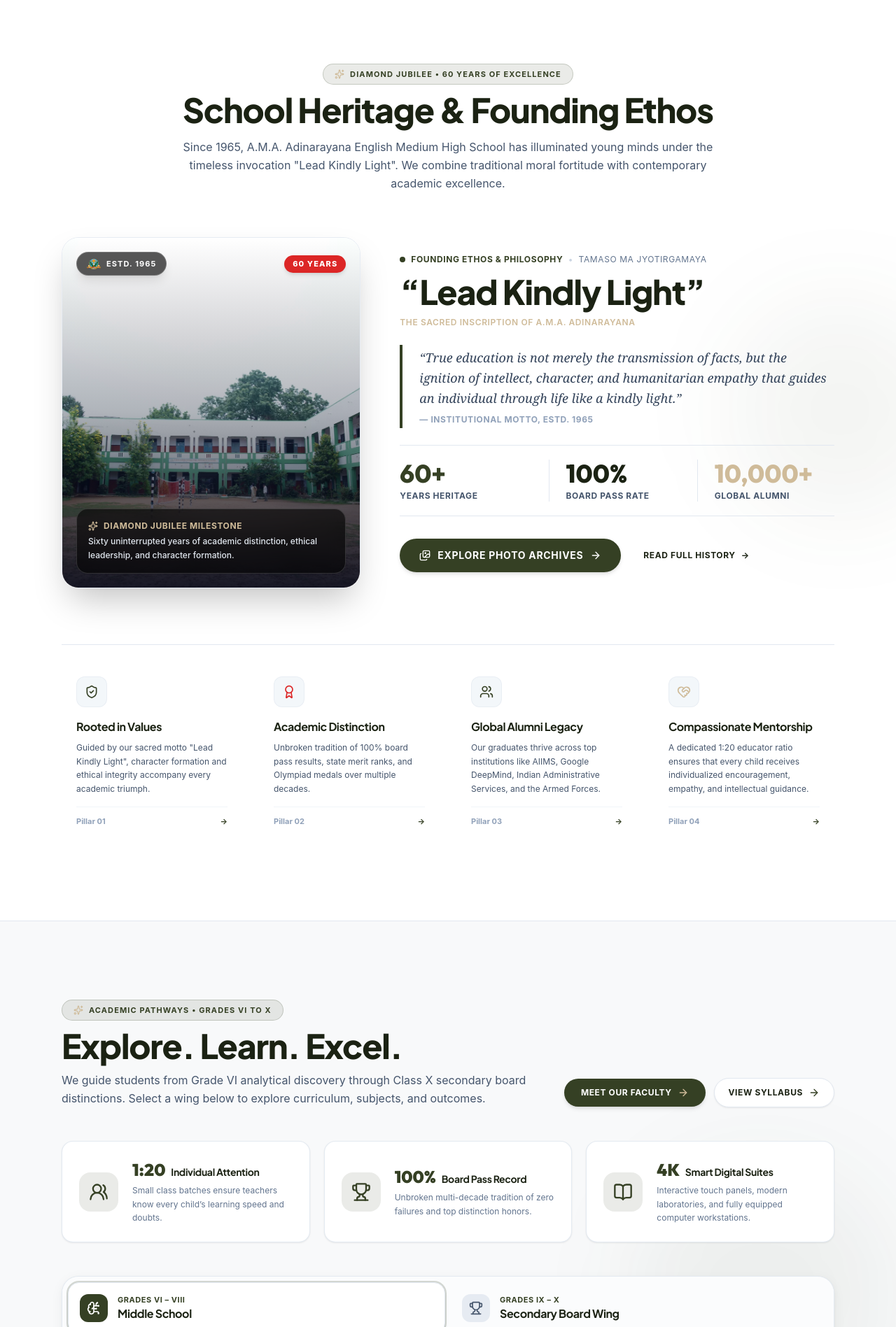
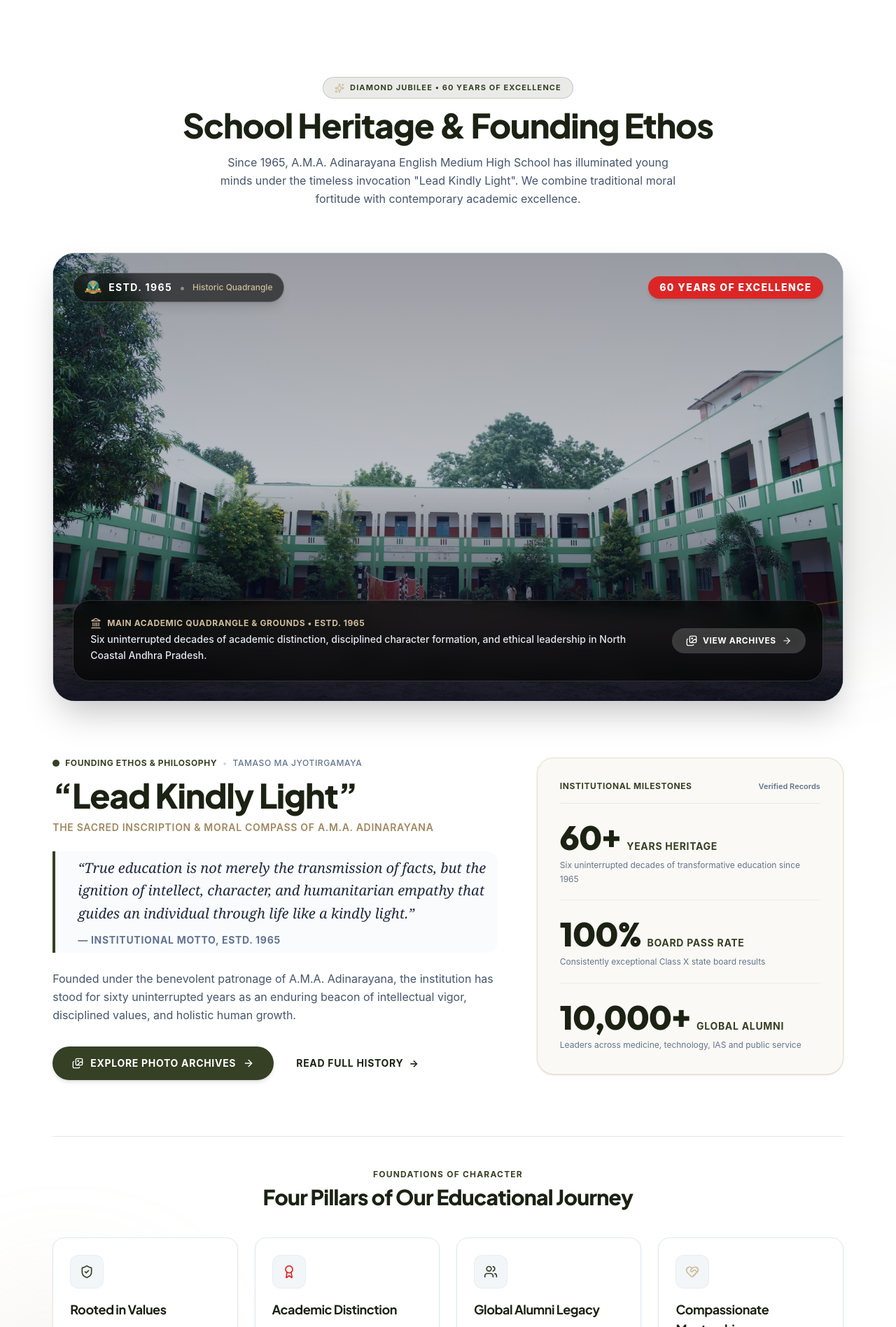
Before and after one commit to amaacbseschool/amaahighschool, a React (Vite) app: page / in a window 1280 px wide. Shown: the part 883-2780 px from the top of the page at 70% size. Built offline with nearby package versions, Linux system fonts and the light colour scheme; no server answers; the database is empty.

Commit message:
feat: redesign heritage section with panoramic full-size photo, enlarge navbar logo, remove topbar admin button, and enable notices on all pages

```diff
--- a/src/App.tsx
+++ b/src/App.tsx
@@ -231,8 +231,8 @@ export function App() {
         onOpenSearch={() => setSearchModalOpen(true)}
       />
 
-      {/* 3. Live SQL School Notices (Shown on Subpages) */}
-      {route !== 'home' && <NoticeTicker notices={notices} />}
+      {/* 3. Live SQL School Notices (Shown on All Pages) */}
+      <NoticeTicker notices={notices} />
 
       {/* 4. Multi-Page Main Content Area with Route Transitions */}
       <main className="flex-1">
--- a/src/components/SchoolHeritageSection.tsx
+++ b/src/components/SchoolHeritageSection.tsx
@@ -8,6 +8,7 @@ import {
   Images,
   HeartHandshake,
   ArrowRight,
+  Landmark,
 } from 'lucide-react';
 import { TextReveal } from './motion/TextReveal';
 import { AnimatedCounter } from './motion/AnimatedCounter';
@@ -53,9 +54,9 @@ const DEFAULT_PILLARS = [
 ];
 
 const DEFAULT_STATS = [
-  { value: 60, suffix: '+', label: 'Years Heritage' },
-  { value: 100, suffix: '%', label: 'Board Pass Rate' },
-  { value: 10000, suffix: '+', label: 'Global Alumni' },
+  { value: 60, suffix: '+', label: 'Years Heritage', sublabel: 'Six uninterrupted decades of transformative education since 1965' },
+  { value: 100, suffix: '%', label: 'Board Pass Rate', sublabel: 'Consistently exceptional Class X state board results' },
+  { value: 10000, suffix: '+', label: 'Global Alumni', sublabel: 'Leaders across medicine, technology, IAS and public service' },
 ];
 
 const COLOR_MAP: Record<number, { iconColor: string; badgeColor: string }> = {
@@ -110,6 +111,7 @@ export const SchoolHeritageSection: React.FC<SchoolHeritageSectionProps> = ({
           value: numVal,
           suffix,
           label: st.title || fallback.label,
+          sublabel: st.description || fallback.sublabel,
         };
       });
     }
@@ -136,19 +138,20 @@ export const SchoolHeritageSection: React.FC<SchoolHeritageSectionProps> = ({
 
   return (
     <section id="heritage" className="py-20 lg:py-28 bg-white border-b border-slate-200 relative overflow-hidden">
-      {/* Decorative ambient blue light */}
-      <div className="absolute top-1/3 -right-20 w-80 h-80 bg-[#354024]/5 rounded-full blur-3xl pointer-events-none" />
+      {/* Decorative ambient ambient gradients */}
+      <div className="absolute top-1/4 -right-24 w-96 h-96 bg-[#354024]/5 rounded-full blur-3xl pointer-events-none" />
+      <div className="absolute bottom-10 -left-24 w-96 h-96 bg-[#cfbb99]/10 rounded-full blur-3xl pointer-events-none" />
 
-      <div className="w-[90%] mx-auto px-2 sm:px-4 lg:px-6 relative z-10">
-        {/* Section Header */}
+      <div className="w-[92%] max-w-7xl mx-auto px-2 sm:px-4 lg:px-6 relative z-10">
+        {/* 1. SECTION HEADER */}
         <motion.div
           initial={{ opacity: 0, y: 25 }}
           whileInView={{ opacity: 1, y: 0 }}
           viewport={{ once: true, margin: '-50px' }}
           transition={{ duration: 0.55 }}
-          className="text-center max-w-3xl mx-auto mb-16"
+          className="text-center max-w-3xl mx-auto mb-12 sm:mb-16"
         >
-          <div className="inline-flex items-center gap-2 bg-[#354024]/10 border border-[#354024]/20 px-4 py-1.5 rounded-full mb-3">
+          <div className="inline-flex items-center gap-2 bg-[#354024]/10 border border-[#354024]/20 px-4 py-1.5 rounded-full mb-3.5">
             <Sparkles className="w-3.5 h-3.5 text-[#cfbb99]" />
             <span className="text-[11px] font-bold tracking-widest text-[#354024] uppercase">
               {eyebrow}
@@ -159,125 +162,126 @@ export const SchoolHeritageSection: React.FC<SchoolHeritageSectionProps> = ({
             <TextReveal>{heading}</TextReveal>
           </h2>
 
-          <p className="text-slate-600 text-sm sm:text-base mt-4 leading-relaxed">
+          <p className="text-slate-600 text-sm sm:text-base mt-4 leading-relaxed max-w-2xl mx-auto">
             {subheading}
           </p>
         </motion.div>
 
-        {/* Unboxed Editorial Showcase Layout */}
-        <div className="max-w-6xl mx-auto mb-20">
-          <div className="grid grid-cols-1 lg:grid-cols-12 gap-10 lg:gap-14 items-center">
-            {/* Left: Photographic Archival Visual (5 cols) */}
+        {/* 2. GRAND FULL-SIZE PHOTO ARCHITECTURAL SHOWCASE (NOT A SQUEEZED CARD) */}
         <motion.div
-              initial={{ opacity: 0, x: -25 }}
-              whileInView={{ opacity: 1, x: 0 }}
+          initial={{ opacity: 0, y: 30 }}
+          whileInView={{ opacity: 1, y: 0 }}
           viewport={{ once: true }}
-              transition={{ duration: 0.6 }}
-              className="lg:col-span-5"
+          transition={{ duration: 0.65 }}
+          className="mb-16 sm:mb-20"
         >
-              <div className="relative rounded-3xl overflow-hidden shadow-2xl border border-slate-200/80 group">
+          <div className="relative rounded-3xl sm:rounded-4xl overflow-hidden shadow-2xl border border-slate-200/90 group bg-slate-950">
+            {/* The Landscape Architectural Photograph in Full Glory */}
             <img
               src={imageUrl}
-                  alt="A.M.A. Adinarayana High School Campus Quadrangle"
-                  className="w-full h-[380px] sm:h-[440px] lg:h-[500px] object-cover object-center transition-transform duration-700 ease-out group-hover:scale-105"
+              alt="A.M.A. Adinarayana High School Historic Quadrangle and Academic Block"
+              className="w-full h-[360px] sm:h-[480px] md:h-[560px] lg:h-[640px] object-cover object-center transition-transform duration-1000 ease-out group-hover:scale-103"
             />
-                <div className="absolute inset-0 bg-gradient-to-t from-slate-950/90 via-slate-950/30 to-transparent" />
 
-                {/* Floating Top Badge */}
-                <div className="absolute top-5 left-5 right-5 flex items-center justify-between z-10">
-                  <div className="inline-flex items-center gap-2 bg-black/65 backdrop-blur-md border border-white/20 px-3.5 py-1.5 rounded-full shadow-lg">
-                    <img src={logoImg} alt="Crest" className="w-5 h-5 object-contain" />
-                    <span className="text-[11px] font-bold text-white tracking-widest uppercase">
+            {/* Depth Vignette & Atmospheric Gradients */}
+            <div className="absolute inset-0 bg-gradient-to-t from-slate-950/90 via-slate-950/25 to-slate-950/40 pointer-events-none" />
+
+            {/* Top Heritage Badges */}
+            <div className="absolute top-4 sm:top-7 left-4 sm:left-7 right-4 sm:right-7 flex items-center justify-between z-10">
+              <div className="inline-flex items-center gap-2.5 bg-black/60 backdrop-blur-md border border-white/20 px-4 py-2 rounded-full shadow-lg">
+                <img src={logoImg} alt="Crest" className="w-5 h-5 sm:w-6 sm:h-6 object-contain" />
+                <span className="text-xs sm:text-sm font-bold text-white tracking-widest uppercase">
                   ESTD. 1965
                 </span>
-                  </div>
-                  <span className="bg-[#dc2626] text-white text-[11px] font-extrabold uppercase tracking-widest px-3 py-1 rounded-full shadow-md">
-                    60 YEARS
+                <span className="text-white/40 hidden sm:inline">•</span>
+                <span className="text-xs text-[#cfbb99] font-medium hidden sm:inline">
+                  Historic Quadrangle
                 </span>
               </div>
 
-                {/* Bottom Archival Caption */}
-                <div className="absolute bottom-5 left-5 right-5 z-10">
-                  <div className="bg-black/60 backdrop-blur-md border border-white/15 rounded-2xl p-4 text-white">
+              <div className="flex items-center gap-2">
+                <span className="bg-[#dc2626] text-white text-xs sm:text-sm font-extrabold uppercase tracking-widest px-4 py-1.5 rounded-full shadow-md">
+                  60 YEARS OF EXCELLENCE
+                </span>
+              </div>
+            </div>
+
+            {/* Bottom Panoramic Plaque / Caption Ribbon */}
+            <div className="absolute bottom-4 sm:bottom-7 left-4 sm:left-7 right-4 sm:right-7 z-10">
+              <div className="bg-black/65 backdrop-blur-md border border-white/15 rounded-2xl sm:rounded-3xl p-4 sm:p-6 text-white flex flex-col md:flex-row md:items-center justify-between gap-4 shadow-xl">
+                <div>
                   <div className="flex items-center gap-2 text-xs font-bold text-[#cfbb99] uppercase tracking-wider mb-1">
-                      <Sparkles className="w-3.5 h-3.5 text-[#cfbb99]" />
-                      <span>Diamond Jubilee Milestone</span>
+                    <Landmark className="w-4 h-4 text-[#cfbb99]" />
+                    <span>Main Academic Quadrangle & Grounds • Estd. 1965</span>
                   </div>
-                    <p className="text-xs text-slate-200 font-medium leading-relaxed">
-                      Sixty uninterrupted years of academic distinction, ethical leadership, and character formation.
+                  <p className="text-xs sm:text-sm text-slate-200 font-medium leading-relaxed max-w-3xl">
+                    Six uninterrupted decades of academic distinction, disciplined character formation, and ethical leadership in North Coastal Andhra Pradesh.
                   </p>
+                </div>
+
+                <div className="flex items-center gap-3 shrink-0">
+                  <button
+                    onClick={() => {
+                      if (onNavigateRoute) {
+                        onNavigateRoute('gallery');
+                      } else {
+                        const el = document.getElementById('gallery');
+                        if (el) el.scrollIntoView({ behavior: 'smooth' });
+                      }
+                    }}
+                    className="inline-flex items-center gap-2 bg-white/20 hover:bg-white text-white hover:text-[#1b2213] text-xs font-bold uppercase tracking-wider px-5 py-2.5 rounded-full transition-all duration-300 cursor-pointer backdrop-blur-sm"
+                  >
+                    <Images className="w-4 h-4" />
+                    <span>View Archives</span>
+                    <ArrowRight className="w-3.5 h-3.5" />
+                  </button>
+                </div>
               </div>
             </div>
           </div>
         </motion.div>
 
-            {/* Right: Editorial Content & Ethos directly on page (7 cols) */}
+        {/* 3. EDITORIAL NARRATIVE & METRICS SPREAD */}
+        <div className="grid grid-cols-1 lg:grid-cols-12 gap-10 lg:gap-14 items-start mb-20">
+          {/* Left: Ethos, Sacred Quote & Actions (7 cols) */}
           <motion.div
-              initial={{ opacity: 0, x: 25 }}
+            initial={{ opacity: 0, x: -20 }}
             whileInView={{ opacity: 1, x: 0 }}
             viewport={{ once: true }}
             transition={{ duration: 0.6 }}
-              className="lg:col-span-7 flex flex-col justify-center space-y-6"
+            className="lg:col-span-7 space-y-6"
           >
             <div>
-                {/* Eyebrow */}
               <div className="flex items-center gap-2 text-xs font-bold text-[#354024] uppercase tracking-wider mb-2">
-                  <span className="w-2 h-2 rounded-full bg-[#354024]" />
+                <span className="w-2.5 h-2.5 rounded-full bg-[#354024]" />
                 <span>FOUNDING ETHOS & PHILOSOPHY</span>
                 <span className="text-slate-300">•</span>
-                  <span className="text-slate-500 font-normal">{badgePhilosophy}</span>
+                <span className="text-slate-500 font-medium">{badgePhilosophy}</span>
               </div>
 
-                {/* Main Heading */}
               <h3 className="font-crest text-3xl sm:text-4xl lg:text-5xl font-extrabold text-[#1b2213] tracking-tight leading-tight">
                 “Lead Kindly Light”
               </h3>
-                <p className="text-xs font-semibold text-[#cfbb99] tracking-wider uppercase mt-1.5">
-                  The Sacred Inscription of A.M.A. Adinarayana
+              <p className="text-xs sm:text-sm font-semibold text-[#9e8760] tracking-wider uppercase mt-1.5">
+                The Sacred Inscription & Moral Compass of A.M.A. Adinarayana
               </p>
             </div>
 
             {/* Editorial Quote */}
-              <div className="relative pl-6 border-l-4 border-[#354024] py-1">
-                <p className="font-serif text-base sm:text-lg text-slate-700 italic leading-relaxed">
+            <div className="relative pl-6 sm:pl-8 border-l-4 border-[#354024] py-2 bg-slate-50/70 rounded-r-2xl">
+              <p className="font-serif text-base sm:text-lg lg:text-xl text-slate-800 italic leading-relaxed">
                 {quoteText}
               </p>
-                <div className="mt-2 text-xs font-bold text-slate-400 uppercase tracking-wider">
+              <div className="mt-3 text-xs sm:text-sm font-bold text-slate-500 uppercase tracking-wider">
                 — {quoteAuthor}
               </div>
             </div>
 
-              {/* 3 Metric Stats with Clean Dividers */}
-              <div className="grid grid-cols-3 gap-4 py-5 border-y border-slate-200">
-                <div className="text-left">
-                  <div className="text-3xl sm:text-4xl font-extrabold text-[#354024] font-modern">
-                    <AnimatedCounter value={statItems[0].value} suffix={statItems[0].suffix} />
-                  </div>
-                  <div className="text-xs font-bold text-slate-600 uppercase tracking-wider mt-1">
-                    {statItems[0].label}
-                  </div>
-                </div>
+            <p className="text-slate-600 text-sm sm:text-base leading-relaxed">
+              Founded under the benevolent patronage of A.M.A. Adinarayana, the institution has stood for sixty uninterrupted years as an enduring beacon of intellectual vigor, disciplined values, and holistic human growth.
+            </p>
 
-                <div className="text-left border-l border-slate-200 pl-4 sm:pl-6">
-                  <div className="text-3xl sm:text-4xl font-extrabold text-[#1b2213] font-modern">
-                    <AnimatedCounter value={statItems[1].value} suffix={statItems[1].suffix} />
-                  </div>
-                  <div className="text-xs font-bold text-slate-600 uppercase tracking-wider mt-1">
-                    {statItems[1].label}
-                  </div>
-                </div>
-
-                <div className="text-left border-l border-slate-200 pl-4 sm:pl-6">
-                  <div className="text-3xl sm:text-4xl font-extrabold text-[#cfbb99] font-modern">
-                    <AnimatedCounter value={statItems[2].value} suffix={statItems[2].suffix} />
-                  </div>
-                  <div className="text-xs font-bold text-slate-600 uppercase tracking-wider mt-1">
-                    {statItems[2].label}
-                  </div>
-                </div>
-              </div>
-
-              {/* Action Buttons Row */}
+            {/* CTAs */}
             <div className="flex flex-wrap items-center gap-4 pt-2">
               <button
                 onClick={() => {
@@ -298,7 +302,7 @@ export const SchoolHeritageSection: React.FC<SchoolHeritageSectionProps> = ({
               {onNavigateRoute && (
                 <button
                   onClick={() => onNavigateRoute('about')}
-                    className="inline-flex items-center gap-2 text-xs font-bold text-[#1b2213] hover:text-[#354024] uppercase tracking-wider transition-colors py-3.5 px-4 cursor-pointer"
+                  className="inline-flex items-center gap-2 text-xs sm:text-sm font-bold text-[#1b2213] hover:text-[#354024] uppercase tracking-wider transition-colors py-3.5 px-4 cursor-pointer"
                 >
                   <span>{secondaryCtaText}</span>
                   <span>→</span>
@@ -306,11 +310,59 @@ export const SchoolHeritageSection: React.FC<SchoolHeritageSectionProps> = ({
               )}
             </div>
           </motion.div>
-          </div>
+
+          {/* Right: Key Verified Statistics Cards (5 cols) */}
+          <motion.div
+            initial={{ opacity: 0, x: 20 }}
+            whileInView={{ opacity: 1, x: 0 }}
+            viewport={{ once: true }}
+            transition={{ duration: 0.6 }}
+            className="lg:col-span-5 bg-[#fbf9f5] border border-[#cfbb99]/40 rounded-3xl p-6 sm:p-8 space-y-6 shadow-sm"
+          >
+            <div className="flex items-center justify-between border-b border-slate-200/80 pb-4">
+              <span className="text-xs font-bold text-[#354024] uppercase tracking-wider">
+                Institutional Milestones
+              </span>
+              <span className="text-[11px] font-semibold text-slate-500">
+                Verified Records
+              </span>
             </div>
 
-        {/* 4 Core Heritage Pillars - Clean Editorial Grid */}
-        <div className="grid grid-cols-1 sm:grid-cols-2 lg:grid-cols-4 gap-6 pt-6 border-t border-slate-200">
+            {statItems.map((stat, idx) => (
+              <div
+                key={idx}
+                className={`${idx !== statItems.length - 1 ? 'border-b border-slate-200/70 pb-5' : ''}`}
+              >
+                <div className="flex items-baseline gap-2">
+                  <span className="text-3xl sm:text-4xl lg:text-5xl font-extrabold text-[#1b2213] font-modern">
+                    <AnimatedCounter value={stat.value} suffix={stat.suffix} />
+                  </span>
+                  <span className="text-xs sm:text-sm font-bold text-[#354024] uppercase tracking-wider">
+                    {stat.label}
+                  </span>
+                </div>
+                {stat.sublabel && (
+                  <p className="text-xs text-slate-500 mt-1.5 leading-relaxed">
+                    {stat.sublabel}
+                  </p>
+                )}
+              </div>
+            ))}
+          </motion.div>
+        </div>
+
+        {/* 4. FOUR CORE HERITAGE PILLARS */}
+        <div className="pt-10 border-t border-slate-200">
+          <div className="text-center mb-10">
+            <span className="text-xs font-bold uppercase tracking-widest text-[#354024]">
+              Foundations of Character
+            </span>
+            <h4 className="font-crest text-2xl sm:text-3xl font-extrabold text-[#1b2213] mt-1">
+              Four Pillars of Our Educational Journey
+            </h4>
+          </div>
+
+          <div className="grid grid-cols-1 sm:grid-cols-2 lg:grid-cols-4 gap-6">
             {heritagePillars.map((pillar, idx) => {
               const Icon = pillar.icon;
               return (
@@ -321,29 +373,30 @@ export const SchoolHeritageSection: React.FC<SchoolHeritageSectionProps> = ({
                   viewport={{ once: true }}
                   transition={{ duration: 0.45, delay: idx * 0.1 }}
                   whileHover={{ y: -4 }}
-                className="p-5 rounded-2xl hover:bg-slate-50 border border-transparent hover:border-slate-200 transition-all duration-300 flex flex-col justify-between group"
+                  className="p-6 rounded-2xl bg-white hover:bg-slate-50 border border-slate-200 transition-all duration-300 flex flex-col justify-between group shadow-subtle hover:shadow-md"
                 >
                   <div>
-                  <div className="w-11 h-11 rounded-xl bg-slate-100/80 border border-slate-200/60 flex items-center justify-center mb-4 group-hover:scale-110 transition-transform">
+                    <div className="w-12 h-12 rounded-xl bg-slate-100/90 border border-slate-200/60 flex items-center justify-center mb-4 group-hover:scale-110 transition-transform">
                       <Icon className={`w-5 h-5 ${pillar.iconColor}`} />
                     </div>
-                  <h4 className="font-crest text-base font-bold text-[#1b2213] group-hover:text-[#354024] transition-colors">
+                    <h5 className="font-crest text-lg font-bold text-[#1b2213] group-hover:text-[#354024] transition-colors">
                       {pillar.title}
-                  </h4>
-                  <p className="text-slate-600 text-xs mt-2 leading-relaxed">
+                    </h5>
+                    <p className="text-slate-600 text-xs sm:text-sm mt-2.5 leading-relaxed">
                       {pillar.desc}
                     </p>
                   </div>
 
-                <div className="mt-4 pt-3 border-t border-slate-100 flex items-center justify-between text-[11px] font-bold text-slate-400 group-hover:text-[#354024] transition-colors">
+                  <div className="mt-6 pt-3 border-t border-slate-100 flex items-center justify-between text-[11px] font-bold text-slate-400 group-hover:text-[#354024] transition-colors">
                     <span>Pillar 0{idx + 1}</span>
-                  <span className="text-[#354024] font-bold">→</span>
+                    <span className="text-[#354024] font-bold text-sm">→</span>
                   </div>
                 </motion.div>
               );
             })}
           </div>
         </div>
+      </div>
     </section>
   );
 };
```
Also changed, not shown: src/components/Navbar.tsx (+8 -8 lines), src/components/TopBar.tsx (+1 -17 lines). Lines whose indentation alone changed are shown as unchanged.
